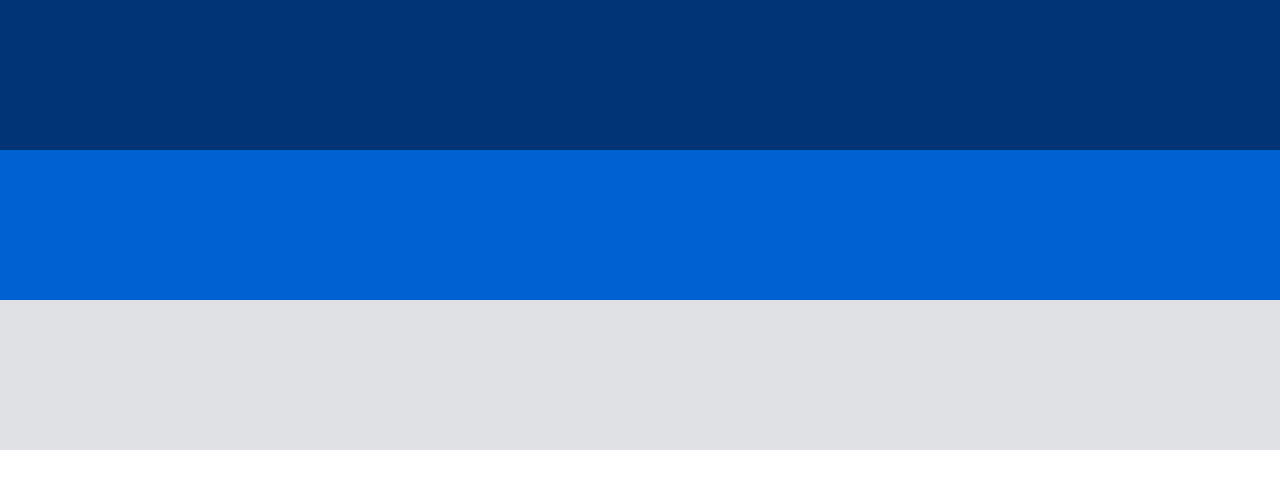
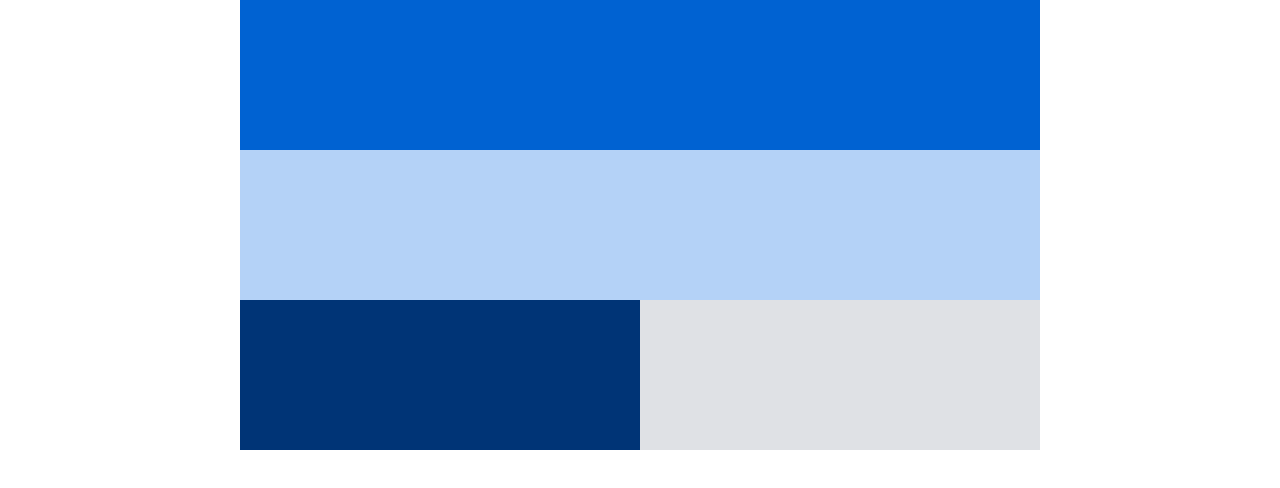
Before and after one commit to BSRM2002/Curso-HTML-CSS, a plain HTML site: page CSS/Responsivedesing-mostlyfluid/layoutshifter/index.html in a window 1280 px wide. Drawn offline with Linux system fonts and the light colour scheme.

Commit message:
inplementacion layout

```diff
--- a/CSS/Responsivedesing-mostlyfluid/layoutshifter/style.css
+++ b/CSS/Responsivedesing-mostlyfluid/layoutshifter/style.css
@@ -19,6 +19,9 @@
     min-width: 150px;
     height: 150px;
   }
+  .c4 {
+    height: auto;
+  }
   .c1 {
     background-color: #003476;
   }
@@ -34,3 +37,32 @@
   .c5 {
     background-color: #dfe1e5;
   }
+  @media (min-width: 600px) {
+    .c1 {
+      width: 25%;
+    }
+    .c4 {
+      width: 75%;
+    }
+    .c5 {
+      width: 100%;
+    }
+  }
+  @media (min-width: 800px) {
+    .contenedor {
+      width: 800px;
+      margin-left: auto;
+      margin-right: auto;
+    }
+    .c1 {
+      width: 50%;
+      order: 1;
+    }
+    .c4 {
+      width: 100%;
+    }
+    .c5 {
+      width: 50%;
+      order: 2;
+    }
+  }
```
